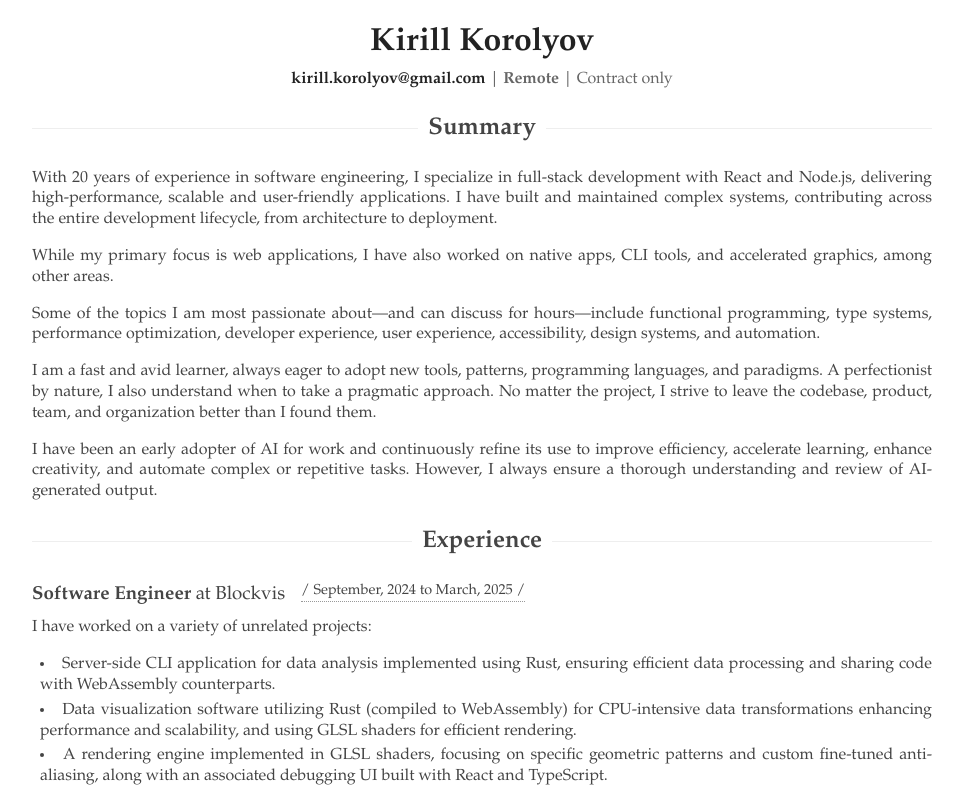
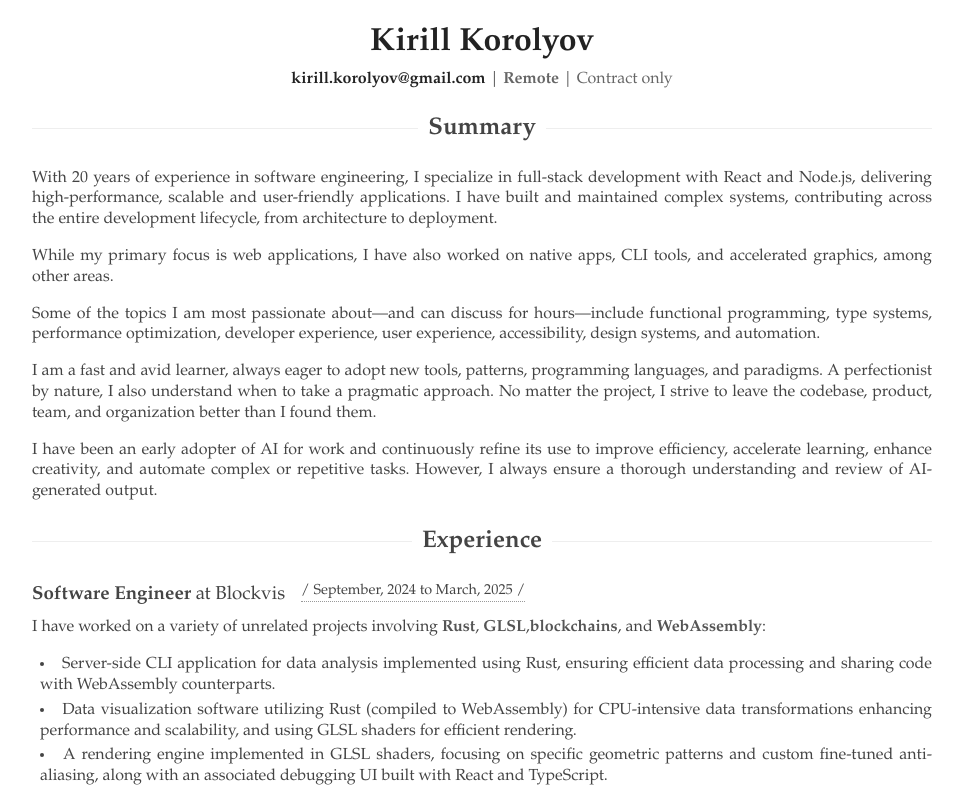
Before and after one commit to Dremora/dremora.com, a Next.js app: page /resume in a window 1280 px wide. Shown: the top 791 px of the page, without its empty margins (158-1121 px from the left). Built offline with nearby package versions, Linux system fonts and the light colour scheme.

Commit message:
Clarify technologies in Blockvis

```diff
--- a/src/app/resume/page.tsx
+++ b/src/app/resume/page.tsx
@@ -222,7 +222,10 @@ export default function Resume() {
         </JobHeading>
         <JobDate>September, 2024 to March, 2025</JobDate>
         <JobDescription>
-          I have worked on a variety of unrelated projects:
+          I have worked on a variety of unrelated projects involving{" "}
+          <Technology>Rust</Technology>, <Technology>GLSL</Technology>,
+          <Technology>blockchains</Technology>, and{" "}
+          <Technology>WebAssembly</Technology>:
         </JobDescription>
         <JobDescriptionList>
           <JobDescriptionItem>
```
